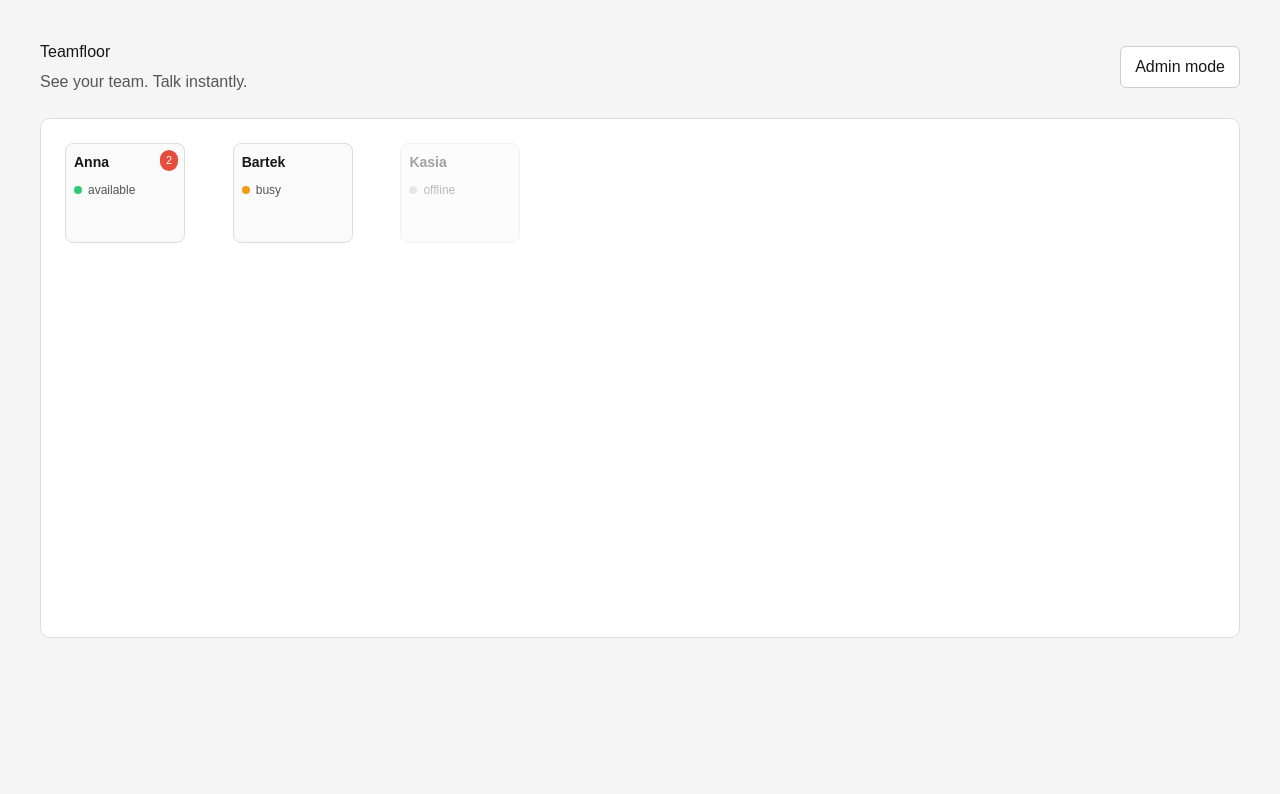
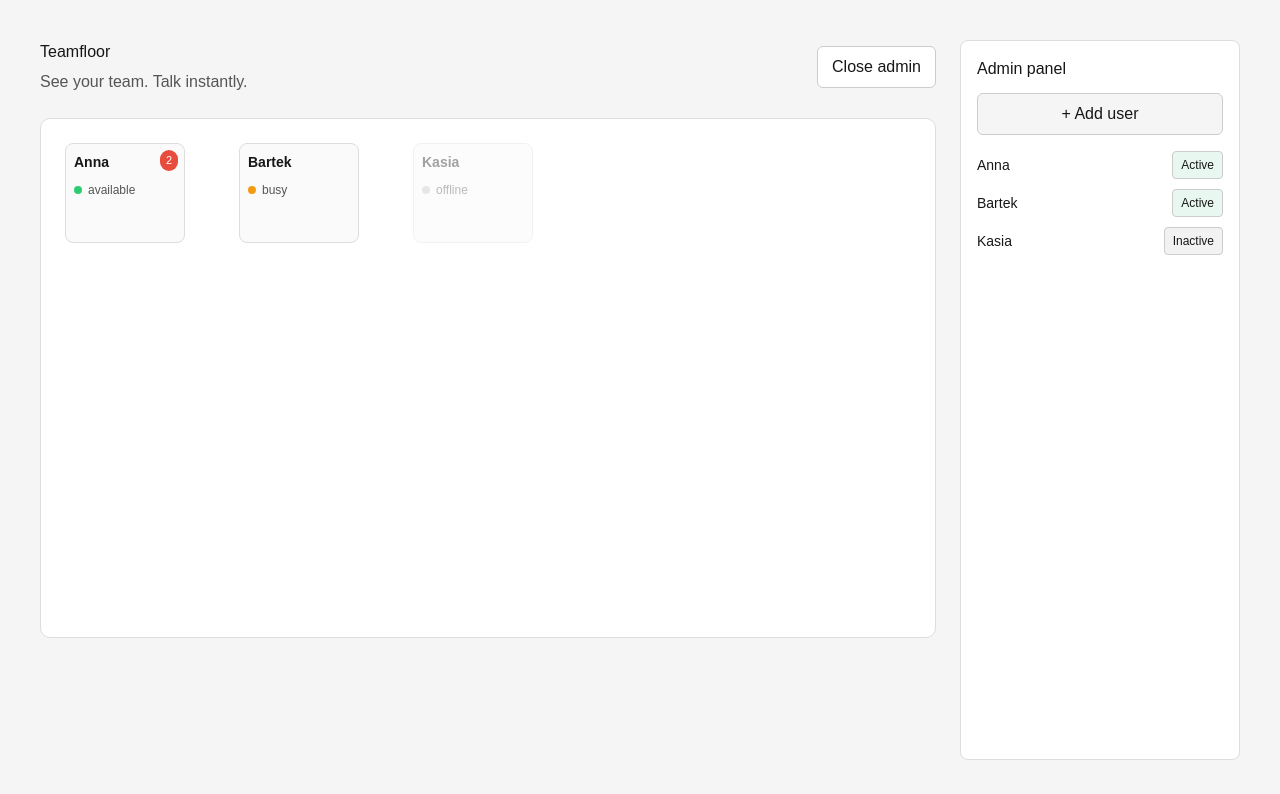
Before and after one commit to pasterakcode/virtual-office, a Next.js app: page / in a window 1280 px wide. Both pictures are taken after a click on the button "Admin mode". Shown: the top 794 px of the page. Built offline with nearby package versions, Linux system fonts and the light colour scheme.

Commit message:
Refactor Home component and add desk management

```diff
--- a/app/page.tsx
+++ b/app/page.tsx
@@ -1,10 +1,42 @@
 "use client";
 
+import { useState } from "react";
 import OfficeCanvas from "../components/OfficeCanvas";
-import { useState } from "react";
+import { Desk } from "../data/desks";
+import { desks as initialDesks } from "../data/desks";
 
 export default function Home() {
-  const [isAdmin, setIsAdmin] = useState(true);
+  const [isAdmin] = useState(true);
+  const [desks, setDesks] = useState<Desk[]>(initialDesks);
+  const [showAdmin, setShowAdmin] = useState(false);
+
+  const toggleDeskStatus = (id: string) => {
+    setDesks((prev) =>
+      prev.map((desk) =>
+        desk.id === id
+          ? {
+              ...desk,
+              status:
+                desk.status === "active" ? "inactive" : "active",
+            }
+          : desk
+      )
+    );
+  };
+
+  const addDesk = () => {
+    setDesks((prev) => [
+      ...prev,
+      {
+        id: Date.now().toString(),
+        slackUserId: "U_NEW",
+        name: "New user",
+        status: "inactive",
+        presence: "offline",
+        unreadCount: 0,
+      },
+    ]);
+  };
 
   return (
     <main
@@ -13,9 +45,12 @@ export default function Home() {
         padding: "40px",
         fontFamily: "Arial, sans-serif",
         backgroundColor: "#f5f5f5",
+        display: "flex",
+        gap: "24px",
       }}
     >
-      {/* Header */}
+      {/* Main area */}
+      <div style={{ flex: 1 }}>
         <header
           style={{
             marginBottom: "24px",
@@ -33,7 +68,7 @@ export default function Home() {
 
           {isAdmin && (
             <button
-            onClick={() => alert("Admin panel coming next")}
+              onClick={() => setShowAdmin((v) => !v)}
               style={{
                 padding: "8px 14px",
                 borderRadius: "6px",
@@ -42,12 +77,75 @@ export default function Home() {
                 cursor: "pointer",
               }}
             >
-            Admin mode
+              {showAdmin ? "Close admin" : "Admin mode"}
             </button>
           )}
         </header>
 
-      <OfficeCanvas />
+        <OfficeCanvas desks={desks} />
+      </div>
+
+      {/* Admin panel */}
+      {showAdmin && (
+        <aside
+          style={{
+            width: "280px",
+            backgroundColor: "#ffffff",
+            border: "1px solid #ddd",
+            borderRadius: "8px",
+            padding: "16px",
+          }}
+        >
+          <h3 style={{ marginBottom: "12px" }}>Admin panel</h3>
+
+          <button
+            onClick={addDesk}
+            style={{
+              width: "100%",
+              marginBottom: "16px",
+              padding: "8px",
+              borderRadius: "6px",
+              border: "1px solid #ccc",
+              backgroundColor: "#f5f5f5",
+              cursor: "pointer",
+            }}
+          >
+            + Add user
+          </button>
+
+          {desks.map((desk) => (
+            <div
+              key={desk.id}
+              style={{
+                display: "flex",
+                justifyContent: "space-between",
+                alignItems: "center",
+                marginBottom: "10px",
+                fontSize: "14px",
+              }}
+            >
+              <span>{desk.name}</span>
+
+              <button
+                onClick={() => toggleDeskStatus(desk.id)}
+                style={{
+                  padding: "4px 8px",
+                  fontSize: "12px",
+                  borderRadius: "4px",
+                  border: "1px solid #ccc",
+                  backgroundColor:
+                    desk.status === "active"
+                      ? "#e8f8f0"
+                      : "#f2f2f2",
+                  cursor: "pointer",
+                }}
+              >
+                {desk.status === "active" ? "Active" : "Inactive"}
+              </button>
+            </div>
+          ))}
+        </aside>
+      )}
     </main>
   );
 }
```
Lines whose indentation alone changed are shown as unchanged.
